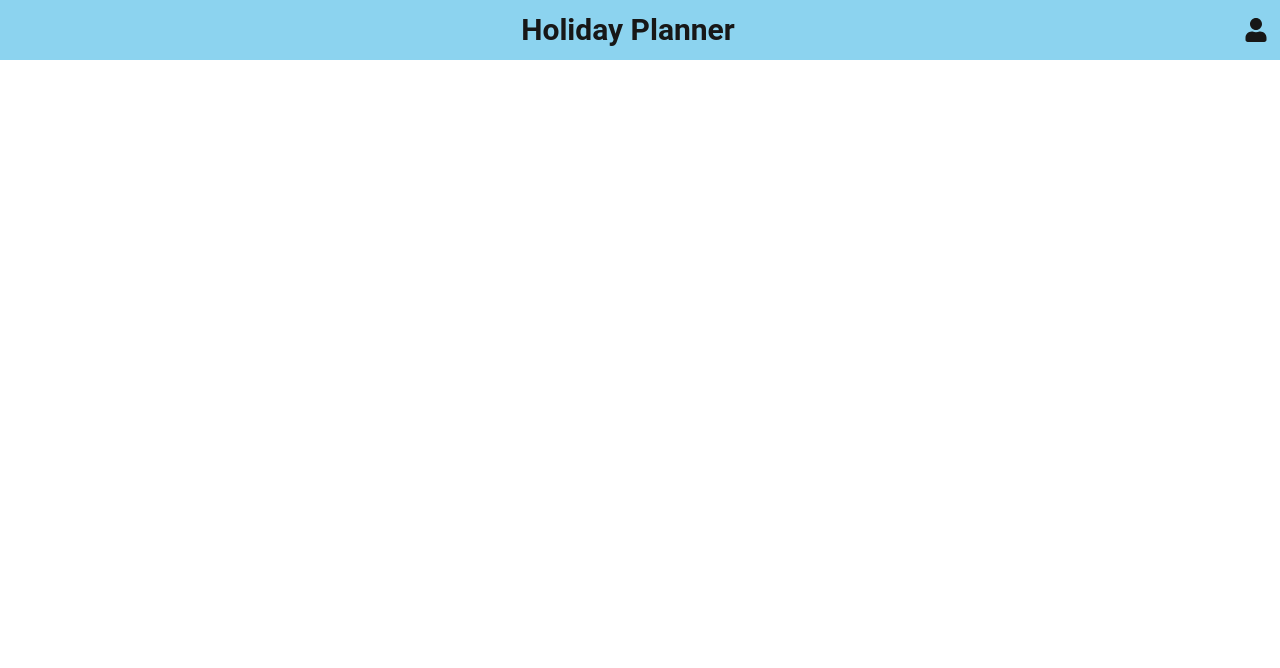
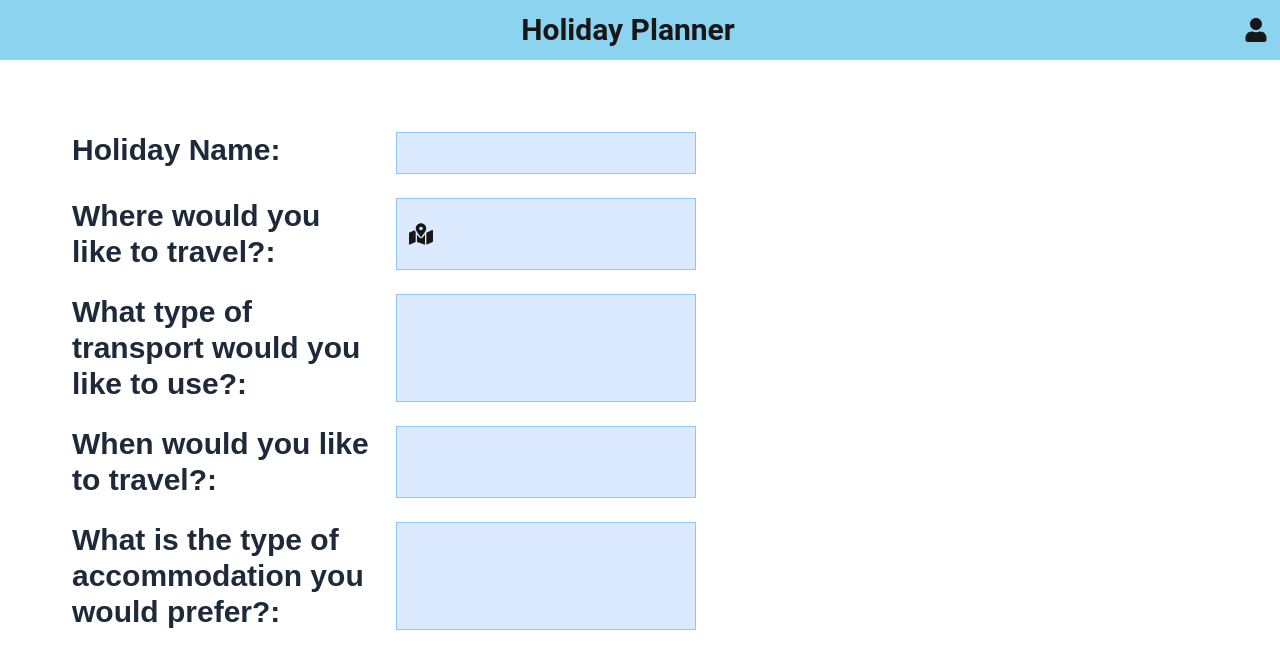
Before and after one commit to criss05/holiday_planner, a Next.js app: page /AddPage in a window 1280 px wide. Shown: the top 668 px of the page. Built offline with nearby package versions, Linux system fonts and the light colour scheme.

Commit message:
Use the fields created before for each category needed

```diff
--- a/src/pages/AddPage.js
+++ b/src/pages/AddPage.js
@@ -1,9 +1,20 @@
 import HeaderAdd from "@/components/UI/AddPage/HeaderAdd"
+import InformationFields from "@/components/UI/AddPage/InformationFields";
+import { FaMapMarkedAlt } from "react-icons/fa";
 
-export default function AddPage(){
+export default function AddPage() {
     return (
         <div className="min-h-screen">
             <HeaderAdd />
+            <div className="w-3/5 flex flex-col justify-between p-15">
+                <InformationFields text="Holiday Name" />
+                <InformationFields text="Where would you like to travel?" icon={<FaMapMarkedAlt />} />
+                <InformationFields text="What type of transport would you like to use?" />
+                <InformationFields text="When would you like to travel?" />
+                <InformationFields text="What is the type of accommodation you would prefer?" />
+            </div>
+
+
         </div>
     );
 }
```
